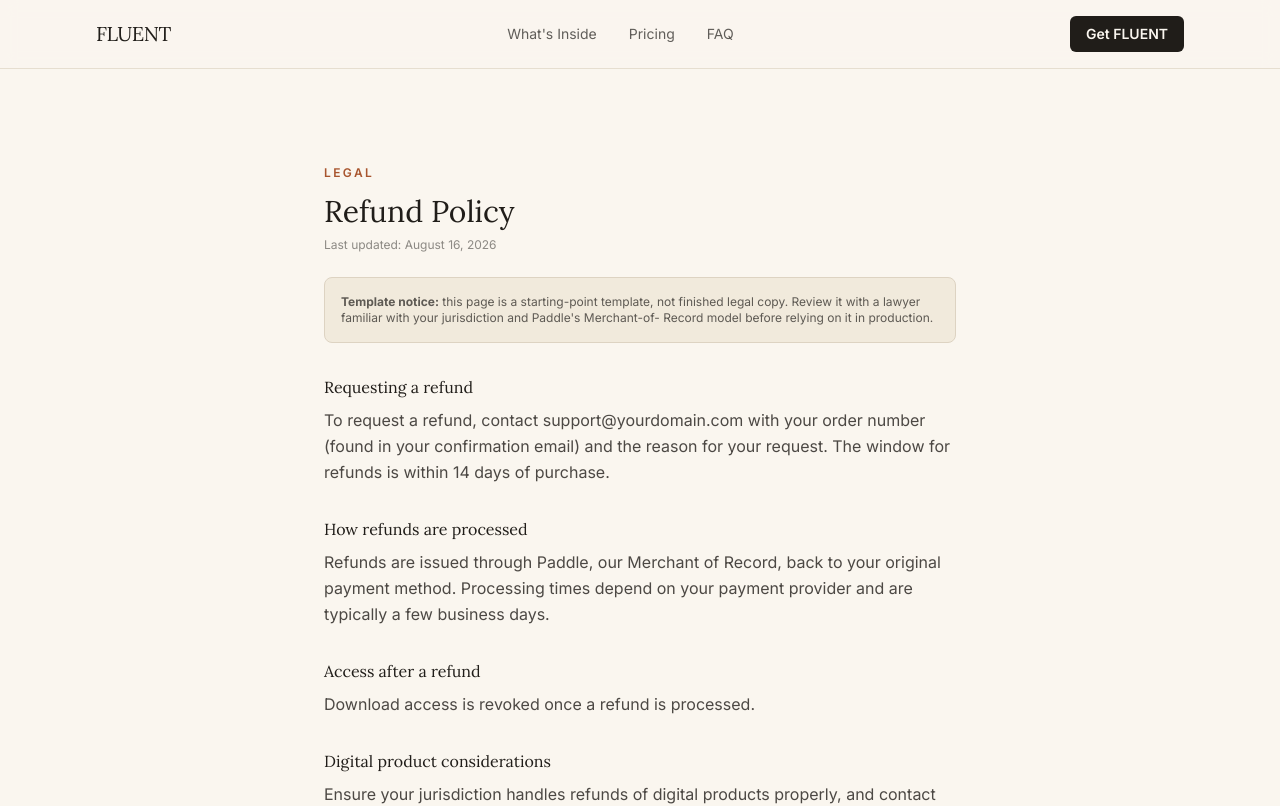
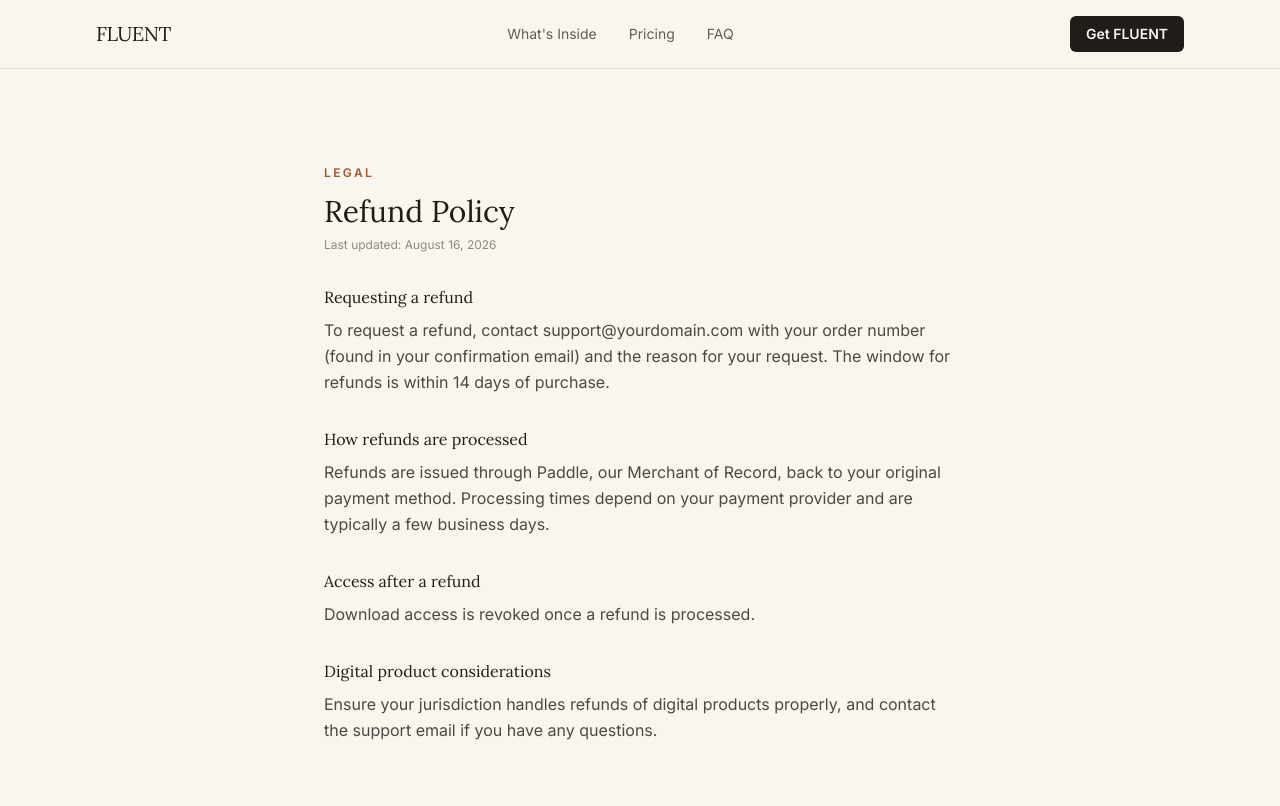
Before and after one commit to EnigmaGithub1/Fluent-system-website1, a Next.js app: page /legal/refund in a window 1280 px wide. Shown: the top 806 px of the page. Built offline with nearby package versions, Linux system fonts and the light colour scheme; no server answers.

Commit message:
Update LegalPageShell.tsx

```diff
--- a/src/components/LegalPageShell.tsx
+++ b/src/components/LegalPageShell.tsx
@@ -19,11 +19,7 @@ export default function LegalPageShell({
         <h1 className="mt-3 font-serif text-3xl text-ink">{title}</h1>
         <p className="mt-2 text-xs text-ink/50">Last updated: {updated}</p>
 
-        <div className="mt-6 rounded-card border border-line bg-soft p-4 text-xs text-ink/70">
-          <strong>Template notice:</strong> this page is a starting-point template, not finished legal
-          copy. Review it with a lawyer familiar with your jurisdiction and Paddle&apos;s Merchant-of-
-          Record model before relying on it in production.
-        </div>
+
 
         <div className="prose prose-sm mt-8 max-w-none text-ink/80 [&_h2]:font-serif [&_h2]:text-ink [&_h2]:mt-8 [&_h2]:mb-2 [&_p]:leading-relaxed [&_p]:mb-4 [&_ul]:mb-4 [&_ul]:list-disc [&_ul]:pl-5">
           {children}
```
